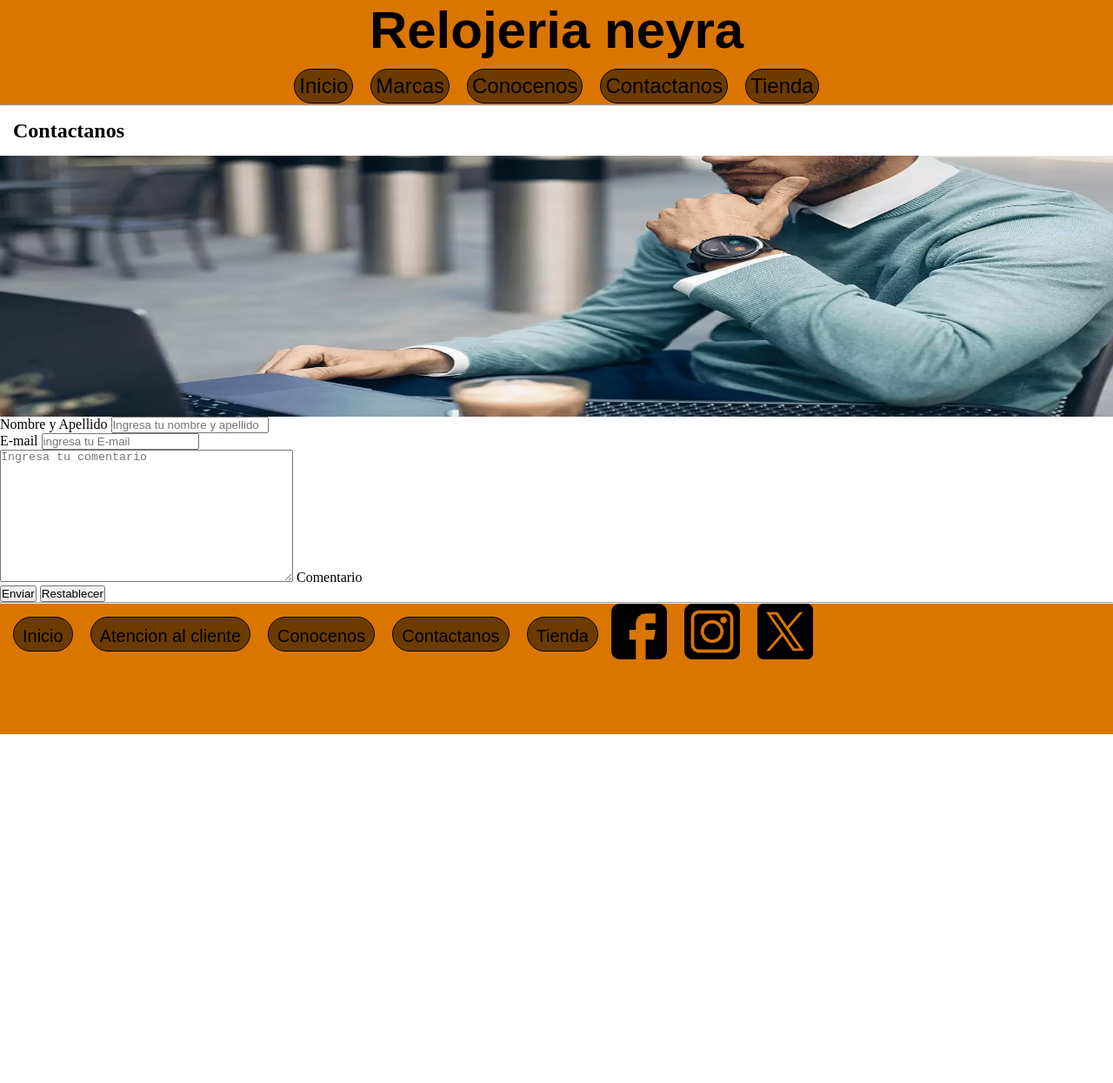
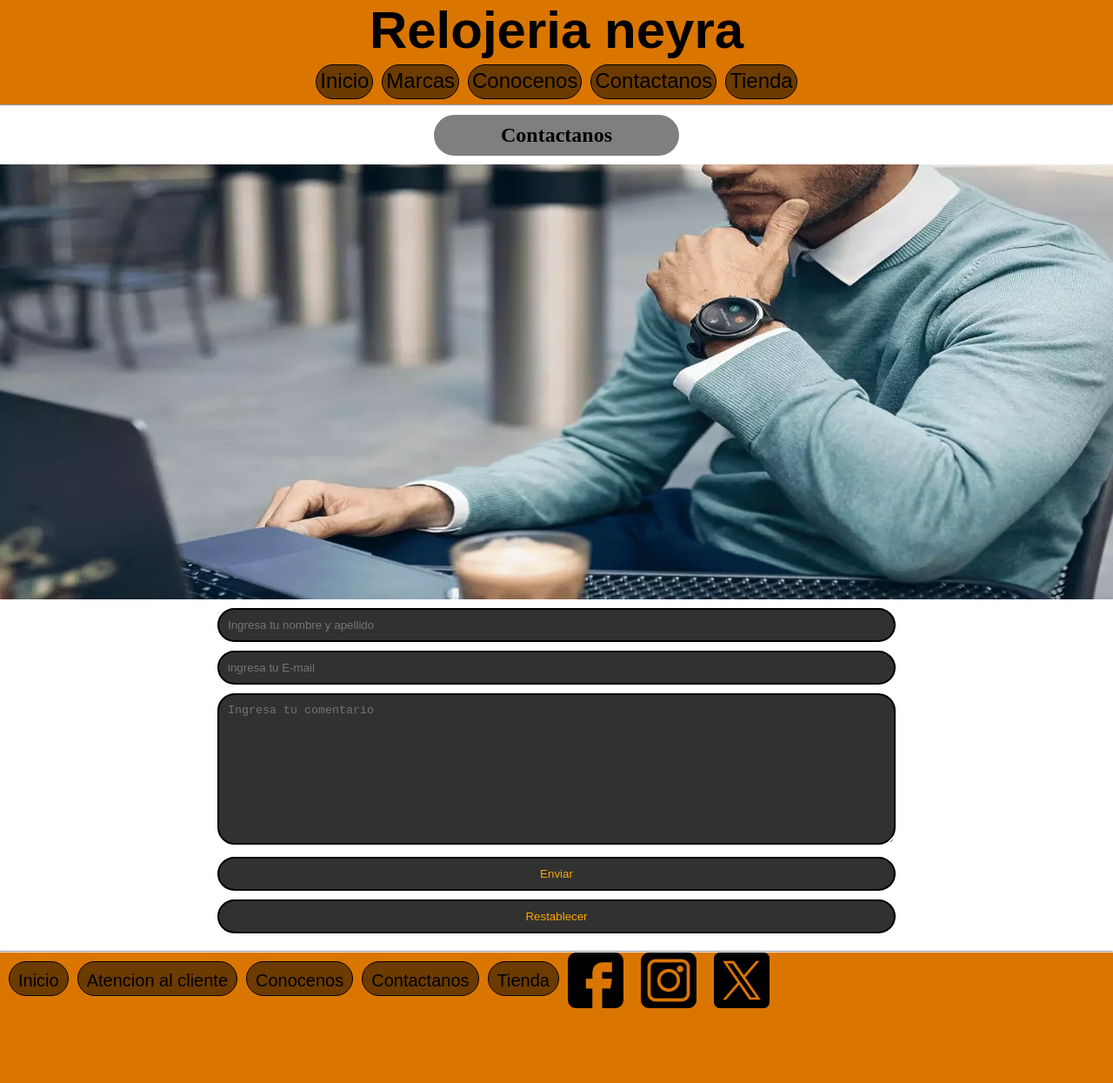
Before and after one commit to Thiago909q/alonso-comision-53830, a plain HTML site: page pages/contactanos.html in a window 1280 px wide. Shown: the whole page at 87% size. Before the commit the page ends 844 px from the top, so only its background shows below. Drawn offline with Linux system fonts and the light colour scheme; files whose address does not match are found by name.

Commit message:
estilo agregado a contactos

```diff
--- a/css/style.css
+++ b/css/style.css
@@ -33,7 +33,6 @@
 .navbar{
     display: flex;
     justify-content: center;
-    padding:0px;
     text-decoration: none;
     list-style: none;
 
@@ -42,7 +41,7 @@
 
 nav ul li a{
     display: flex;
-    padding:5px;
+    padding: 4px;
     text-decoration: none;
     background-color: hsla(0, 0%, 0%, 0.5);
     color: black;
@@ -52,7 +51,7 @@ nav ul li a{
     border-bottom-left-radius: 60px;
     border-bottom-right-radius: 60px;
     border-top-right-radius: 60px;
-    margin: 10px;
+    margin: 5px;
     height: 40px;
 
 }
@@ -116,62 +115,71 @@ nav ul li a{
 }
 
 .grid-contactanos{
-    display: grid;
-    height: 800px;
-    grid-template-columns: auto auto ;
-    grid-template-rows: auto auto auto auto auto auto auto auto;
-    padding: 20px;
+    height: 100%;
+    padding: 10px;
     border: 1px;
-    font-family: Arial, Helvetica, sans-serif
+    font-family: sans-serif
 }
 
 .div1contactanos{
-    grid-column: 1/3;
-    grid-row: 1/2;
-    padding: 5px;
-    margin: 10px;
+    padding: 10px;
+    background-color: hsla(0, 0%, 0%, 0.5);
+    color: black;
+    border-radius: 40px;
+    width: 22%;
+    margin: auto;
+    margin-top: 10px;
+    margin-bottom: 10px;
+    text-align: center;
+
 
 }
 
 .imagen-contactanos{
-    grid-column-start: 1;
-    grid-column-end: 3;
-    grid-row-start: 2;
-    grid-row-end: 5;
-    height: 300px;
+
+    height: 500px;
     width: 100%;
 
 }
 
-.div2contactanos{
-    grid-column-start: 1;
-    grid-column-end: 3;
-    grid-row-start: 5;
-    grid-row-end: 6;
+.formulario1{
+    margin-top: 10px;
+    margin-bottom: 5px;
+    width: 800px;
+    padding: 10px;
+    background-color: #ffffff;
+    margin: auto;
+}
+
+.div2contactanos input{
+    margin-bottom: 10px;
+    padding: 10px;
+    background-color: #000000ce;
+    width: 100%;
+    border-radius: 40px;
+    border: 2px solid rgb(0, 0, 0);
+    color: orange;
 
 }
 
-.div3contactanos{
-    grid-column-start: 1;
-    grid-column-end: 3;
-    grid-row-start: 6;
-    grid-row-end: 7;
-
+.div2contactanos textarea{
+    margin-bottom: 10px;
+    padding: 10px;
+    background-color: #000000ce;
+    width: 100%;
+    border-radius: 20px;
+    border: 2px solid black;
+    color: orange;
 }
 
-.div4contactanos{
-    grid-column-start: 1;
-    grid-column-end: 3;
-    grid-row-start: 7;
-    grid-row-end: 8;
-
-}
-
-.div5contactanos{
-    grid-column-start: 1;
-    grid-column-end: 3;
-    grid-row-start: 8;
-    grid-row-end: 9;
+.div2contactanos button{
+    margin-bottom: 10px;
+    padding: 10px;
+    background-color: #000000ce;
+    width: 100%;
+    border-radius: 20px;
+    border: 2px solid black;
+    color: orange;
 
 }
 
--- a/pages/contactanos.html
+++ b/pages/contactanos.html
@@ -28,31 +28,21 @@
     <hr>
     <main>
         <section class="grid-dos">
-        <form>
             <div class="div1contactanos">
                 <h2>Contactanos</h2>
             </div>
             <div class="imagen-contactanos">
                 <img class="imagen-contactanos" src="../assets/relog 3.webp" alt="" height="500rem" width="1000rem">
             </div>
-            <div class="div2contactanos">
-                <form action="" method="post">
-                    <label for="nombre">Nombre y Apellido</label> <!--revisar form-->
+            <form class="formulario1" action="formulario">
+                <div class="div2contactanos">
                     <input type="text" id="nombre" name="nombre" placeholder="Ingresa tu nombre y apellido" >
-            </div>
-            <div class="div3contactanos">
-                <label for="E-mail">E-mail</label>
-                <input type="email" id="email" name="email" placeholder="ingresa tu E-mail">
-            </div>
-            <div class="div4contactanos">
-                <textarea cols="40" rows="10" name="comentario" id="comentario" placeholder="Ingresa tu comentario"></textarea>
-                <label for="comentario">Comentario</label>
-            </div>
-            <div class="div5conocenos">
+                    <input type="email" id="email" name="email" placeholder="ingresa tu E-mail">
+                    <textarea cols="40" rows="10" name="comentario" id="comentario" placeholder="Ingresa tu comentario"></textarea>
                     <button type="submit">Enviar</button>
                     <button type="reset">Restablecer</button>
-            </div>
-        </form>
+                </div>
+            </form>
         </section>
     </main>
     <hr>
```
Also changed, not shown: index.html (+13 -13 lines), pages/tienda.html (+1 -1 lines).
